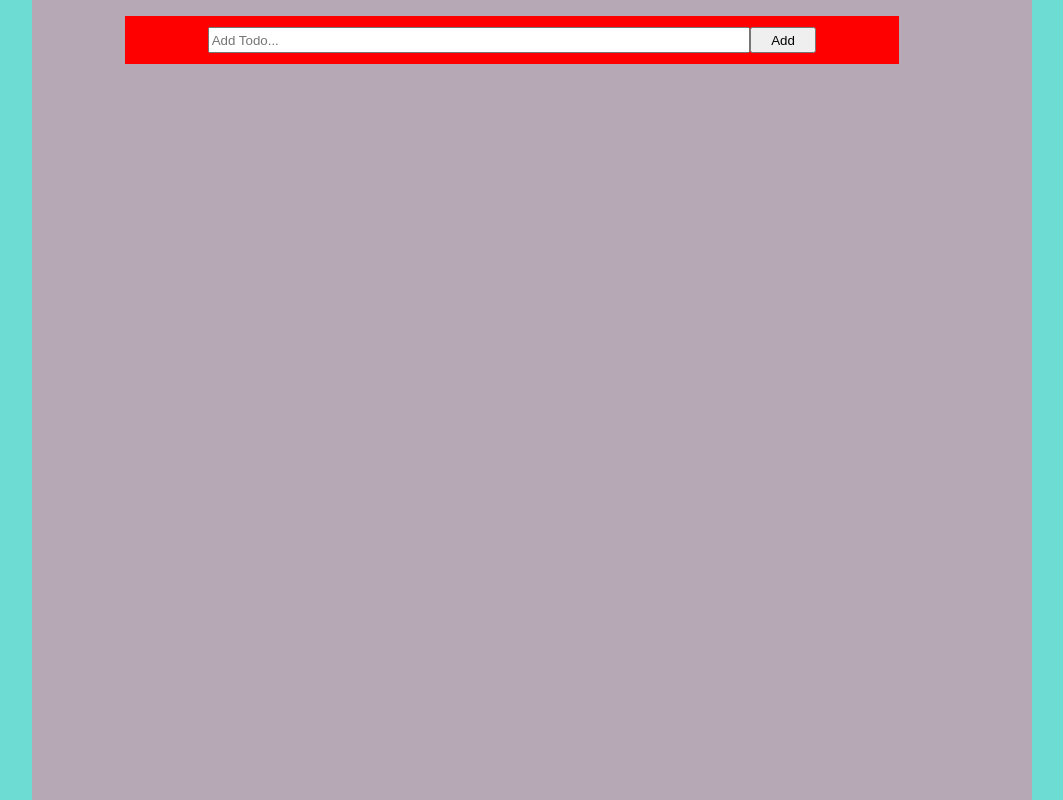
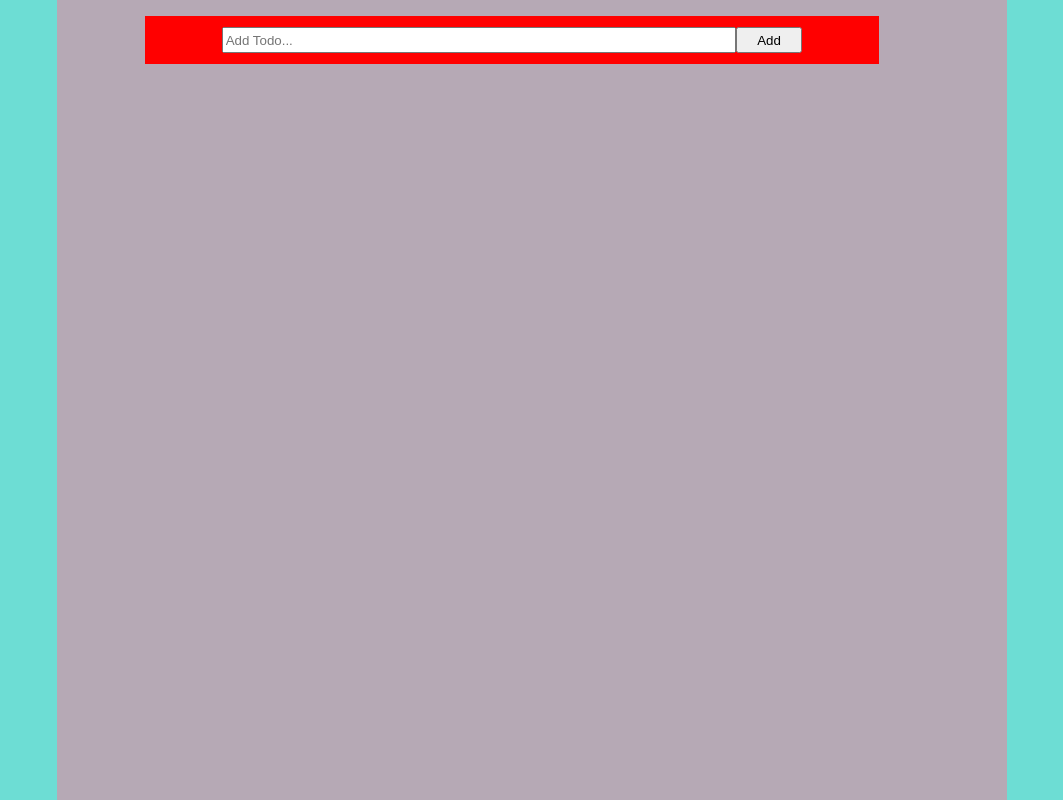
Before and after one commit to KhalilBenMansour/todo-react-typescript, a React (Create React App) app: page / in a window 1280 px wide. Shown: the whole page, without its empty margins (108-1171 px from the left). Built offline with nearby package versions, Linux system fonts and the light colour scheme.

Commit message:
update style.scss

```diff
--- a/src/App.scss
+++ b/src/App.scss
@@ -33,7 +33,7 @@
 // extra large
 @media (min-width: 1200px) {
   .container {
-    width: 1000px;
+    width: 950px;
   }
 }
 // $grid-breakpoints: (
--- a/src/App.tsx
+++ b/src/App.tsx
@@ -2,6 +2,7 @@ import { useState } from "react";
 import "./App.scss";
 import AddTodo from "./component/addtodo/AddTodo";
 import TodoList from "./component/todoList/TodoList";
+
 export interface TodoType {
   id: string;
   text: string;
```
